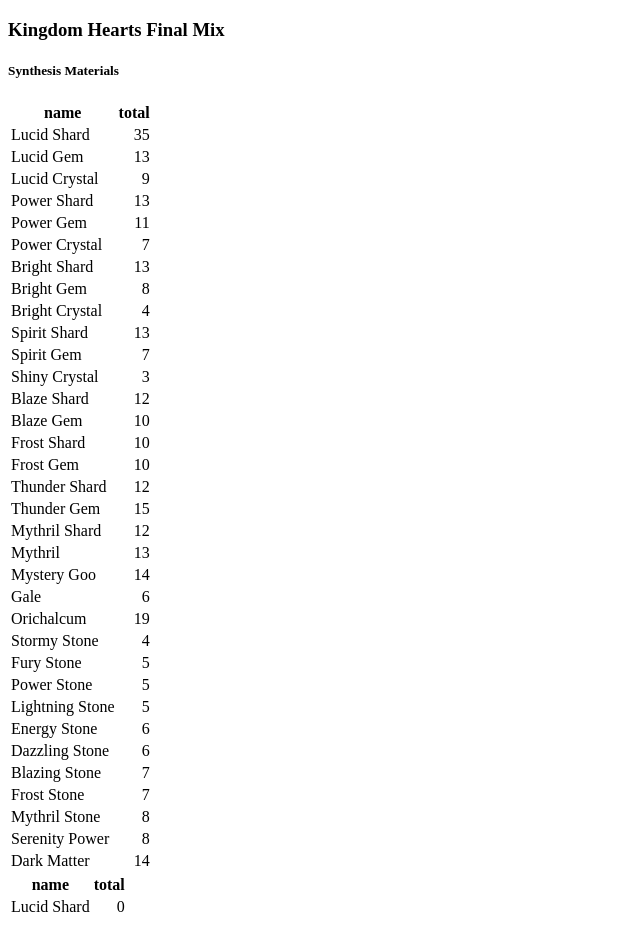
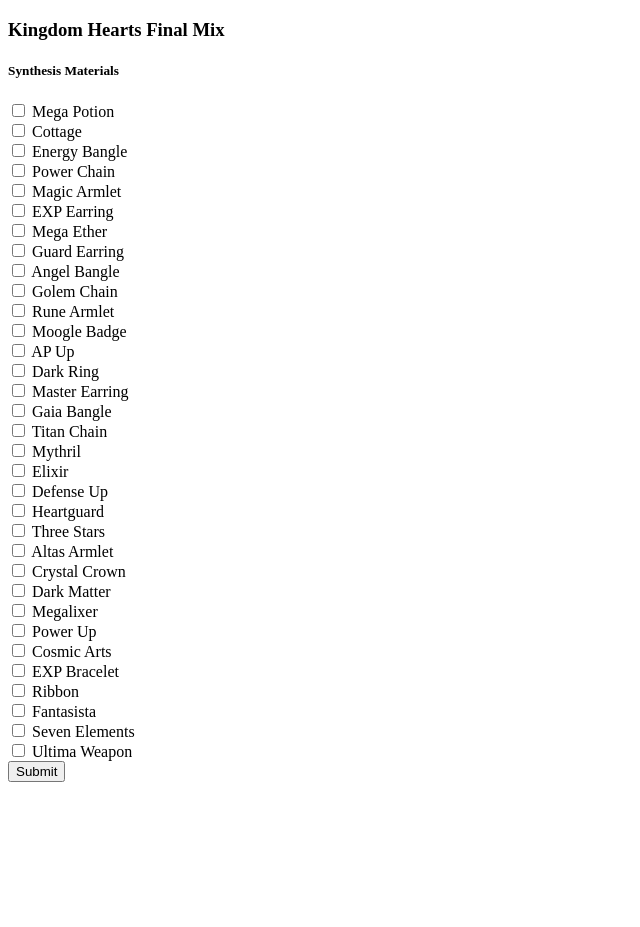
Before and after one commit to theseedubya/vg-resource-tracker, a plain HTML site: page index.html in a window 1280 px wide. Shown: the part 61-988 px from the top of the page, without its empty margins (0-640 px from the left). After the commit the page ends 851 px from the top, so only its background shows below. Drawn offline with Linux system fonts and the light colour scheme.

Commit message:
removed ingredient table. added recipe form.

```diff
--- a/index.html
+++ b/index.html
@@ -11,168 +11,79 @@
 <body>
     <h1>Resource Tracker</h1>
     <h3 class="gameTitle">Kingdom Hearts Final Mix</h3>
-    <h5 class="resourseType">Synthesis Materials</h5>
-    <table class="resource-required-table">
-        <thead class = "resource-required-table-header">
-            <tr>
-                <th title="ingredientName">name</th>
-                <th title="ingredientTotalRequired">total</th>
-            </tr>
-        </thead>
-        <tbody class = "resource-required-table-body">
-            <tr>
-                <td>Lucid Shard</td>
-                <td align="right">35</td>
-            </tr>
-            <tr>
-                <td>Lucid Gem</td>
-                <td align="right">13</td>
-            </tr>
-            <tr>
-                <td>Lucid Crystal</td>
-                <td align="right">9</td>
-            </tr>
-            <tr>
-                <td>Power Shard</td>
-                <td align="right">13</td>
-            </tr>
-            <tr>
-                <td>Power Gem</td>
-                <td align="right">11</td>
-            </tr>
-            <tr>
-                <td>Power Crystal</td>
-                <td align="right">7</td>
-            </tr>
-            <tr>
-                <td>Bright Shard</td>
-                <td align="right">13</td>
-            </tr>
-            <tr>
-                <td>Bright Gem</td>
-                <td align="right">8</td>
-            </tr>
-            <tr>
-                <td>Bright Crystal</td>
-                <td align="right">4</td>
-            </tr>
-            <tr>
-                <td>Spirit Shard</td>
-                <td align="right">13</td>
-            </tr>
-            <tr>
-                <td>Spirit Gem</td>
-                <td align="right">7</td>
-            </tr>
-            <tr>
-                <td>Shiny Crystal</td>
-                <td align="right">3</td>
-            </tr>
-            <tr>
-                <td>Blaze Shard</td>
-                <td align="right">12</td>
-            </tr>
-            <tr>
-                <td>Blaze Gem</td>
-                <td align="right">10</td>
-            </tr>
-            <tr>
-                <td>Frost Shard</td>
-                <td align="right">10</td>
-            </tr>
-            <tr>
-                <td>Frost Gem</td>
-                <td align="right">10</td>
-            </tr>
-            <tr>
-                <td>Thunder Shard</td>
-                <td align="right">12</td>
-            </tr>
-            <tr>
-                <td>Thunder Gem</td>
-                <td align="right">15</td>
-            </tr>
-            <tr>
-                <td>Mythril Shard</td>
-                <td align="right">12</td>
-            </tr>
-            <tr>
-                <td>Mythril</td>
-                <td align="right">13</td>
-            </tr>
-            <tr>
-                <td>Mystery Goo</td>
-                <td align="right">14</td>
-            </tr>
-            <tr>
-                <td>Gale</td>
-                <td align="right">6</td>
-            </tr>
-            <tr>
-                <td>Orichalcum</td>
-                <td align="right">19</td>
-            </tr>
-            <tr>
-                <td>Stormy Stone</td>
-                <td align="right">4</td>
-            </tr>
-            <tr>
-                <td>Fury Stone</td>
-                <td align="right">5</td>
-            </tr>
-            <tr>
-                <td>Power Stone</td>
-                <td align="right">5</td>
-            </tr>
-            <tr>
-                <td>Lightning Stone</td>
-                <td align="right">5</td>
-            </tr>
-            <tr>
-                <td>Energy Stone</td>
-                <td align="right">6</td>
-            </tr>
-            <tr>
-                <td>Dazzling Stone</td>
-                <td align="right">6</td>
-            </tr>
-            <tr>
-                <td>Blazing Stone</td>
-                <td align="right">7</td>
-            </tr>
-            <tr>
-                <td>Frost Stone</td>
-                <td align="right">7</td>
-            </tr>
-            <tr>
-                <td>Mythril Stone</td>
-                <td align="right">8</td>
-            </tr>
-            <tr>
-                <td>Serenity Power</td>
-                <td align="right">8</td>
-            </tr>
-            <tr>
-                <td>Dark Matter</td>
-                <td align="right">14</td>
-            </tr>
-        </tbody>
-    </table>
-    <table class="recipes-table">
-        <thead class = "recipes-table-header">
-            <tr>
-                <th title="ingredientName">name</th>
-                <th title="ingredientTotalRequired">total</th>
-            </tr>
-        </thead>
-        <tbody class = "recipes-table-body">
-            <tr>
-                <td>Lucid Shard</td>
-                <td align="right">0</td>
-            </tr>
-        </tbody>
-    </table>
-    <script src="app.js"></script>
+    <div class="recipe-form-div">
+    <h5 class="resourceType">Synthesis Materials</h5>
+    <form action="submit" class="recipe-form" id="recipe-form">
+        <input type="checkbox" id="Mega Potion" name="Mega Potion" value="synthed">
+        <label for="Mega Potion">Mega Potion</label><br>
+        <input type="checkbox" id="Cottage" name="Cottage" value="synthed">
+        <label for="Cottage">Cottage</label><br>
+        <input type="checkbox" id="Energy Bangle" name="Energy Bangle" value="synthed">
+        <label for="Energy Bangle">Energy Bangle</label><br>
+        <input type="checkbox" id="Power Chain" name="Power Chain" value="synthed">
+        <label for="Power Chain">Power Chain</label><br>
+        <input type="checkbox" id="Magic Armlet" name="Magic Armlet" value="synthed">
+        <label for="Magic Armlet">Magic Armlet</label><br>
+        <input type="checkbox" id="EXP Earring" name="EXP Earring" value="synthed">
+        <label for="EXP Earring">EXP Earring</label><br>
+        <input type="checkbox" id="Mega Ether" name="Mega Ether" value="synthed">
+        <label for="Mega Ether">Mega Ether</label><br>
+        <input type="checkbox" id="Guard Earring" name="Guard Earring" value="synthed">
+        <label for="Guard Earring">Guard Earring</label><br>
+        <input type="checkbox" id="Angel Bangle" name="Angel Bangle" value="synthed">
+        <label for="Angel Bangle">Angel Bangle</label><br>
+        <input type="checkbox" id="Golem Chain" name="Golem Chain" value="synthed">
+        <label for="Golem Chain">Golem Chain</label><br>
+        <input type="checkbox" id="Rune Armlet" name="Rune Armlet" value="synthed">
+        <label for="Rune Armlet">Rune Armlet</label><br>
+        <input type="checkbox" id="Moogle Badge" name="Moogle Badge" value="synthed">
+        <label for="Moogle Badge">Moogle Badge</label><br>
+        <input type="checkbox" id="AP Up" name="AP Up" value="synthed">
+        <label for="AP Up">AP Up</label><br>
+        <input type="checkbox" id="Dark Ring" name="Dark Ring" value="synthed">
+        <label for="Dark Ring">Dark Ring</label><br>
+        <input type="checkbox" id="Master Earring" name="Master Earring" value="synthed">
+        <label for="Master Earring">Master Earring</label><br>
+        <input type="checkbox" id="Gaia Bangle" name="Gaia Bangle" value="synthed">
+        <label for="Gaia Bangle">Gaia Bangle</label><br>
+        <input type="checkbox" id="Titan Chain" name="Titan Chain" value="synthed">
+        <label for="Titan Chain">Titan Chain</label><br>
+        <input type="checkbox" id="Mythril" name="Mythril" value="synthed">
+        <label for="Mythril">Mythril</label><br>
+        <input type="checkbox" id="Elixir" name="Elixir" value="synthed">
+        <label for="Elixir">Elixir</label><br>
+        <input type="checkbox" id="Defense Up" name="Defense Up" value="synthed">
+        <label for="Defense Up">Defense Up</label><br>
+        <input type="checkbox" id="Heartguard" name="Heartguard" value="synthed">
+        <label for="Heartguard">Heartguard</label><br>
+        <input type="checkbox" id="Three Stars" name="Three Stars" value="synthed">
+        <label for="Three Stars">Three Stars</label><br>
+        <input type="checkbox" id="Altas Armlet" name="Altas Armlet" value="synthed">
+        <label for="Altas Armlet">Altas Armlet</label><br>
+        <input type="checkbox" id="Crystal Crown" name="Crystal Crown" value="synthed">
+        <label for="Crystal Crown">Crystal Crown</label><br>
+        <input type="checkbox" id="Dark Matter" name="Dark Matter" value="synthed">
+        <label for="Dark Matter">Dark Matter</label><br>
+        <input type="checkbox" id="Megalixer" name="Megalixer" value="synthed">
+        <label for="Megalixer">Megalixer</label><br>
+        <input type="checkbox" id="Power Up" name="Power Up" value="synthed">
+        <label for="Power Up">Power Up</label><br>
+        <input type="checkbox" id="Cosmic Arts" name="Cosmic Arts" value="synthed">
+        <label for="Cosmic Arts">Cosmic Arts</label><br>
+        <input type="checkbox" id="EXP Bracelet" name="EXP Bracelet" value="synthed">
+        <label for="EXP Bracelet">EXP Bracelet</label><br>
+        <input type="checkbox" id="Ribbon" name="Ribbon" value="synthed">
+        <label for="Ribbon">Ribbon</label><br>
+        <input type="checkbox" id="Fantasista" name="Fantasista" value="synthed">
+        <label for="Fantasista">Fantasista</label><br>
+        <input type="checkbox" id="Seven Elements" name="Seven Elements" value="synthed">
+        <label for="Seven Elements">Seven Elements</label><br>
+        <input type="checkbox" id="Ultima Weapon" name="Ultima Weapon" value="synthed">
+        <label for="Ultima Weapon">Ultima Weapon</label><br>
+        <input type="submit" value="Submit"></input>
+    </form>
+</div>
+<script src="js/app.js"></script>
 </body>
 
 </html>
```
